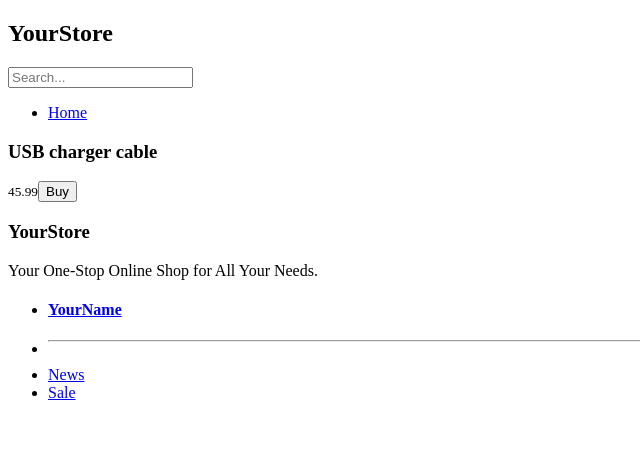
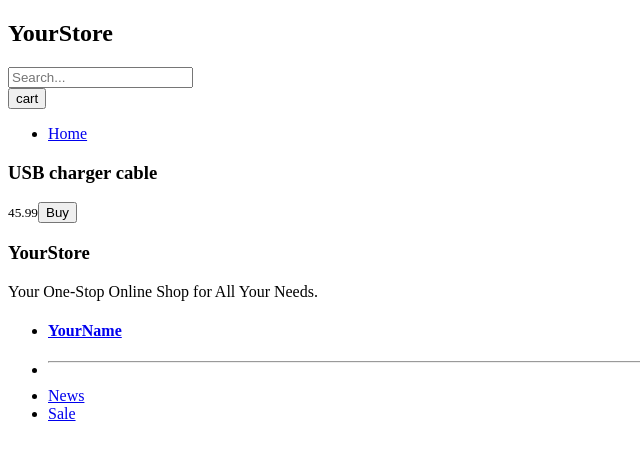
Before and after one commit to nexnic/YourStore, a React (Vite) app: page / in a window 1280 px wide. Shown: the top 460 px of the page, without its empty margins (0-640 px from the left). Built offline with nearby package versions, Linux system fonts and the light colour scheme; grey boxes are pictures that could not be loaded.

Commit message:
adding cart to nav

```diff
--- a/src/script/pages/Navigation.tsx
+++ b/src/script/pages/Navigation.tsx
@@ -2,7 +2,7 @@
     // Reach
         import { Link } from "react-router-dom";
 import Input from '../Components/Input'
-
+import Cart from "./cart";
 
 export default function Navigation({pageConfig}) {
 
@@ -17,9 +17,7 @@ export default function Navigation({pageConfig}) {
                     <div>
                         <Input Class={'navbar__search'} Type={'text'} PlaceHolder={'Search...'}/>
                     </div>
-                    <div>
-                        <i className="fa-solid fa-cart-shopping"></i>
-                    </div>
+                    <Cart/>
                 </div>
                 <div className="navBar__bottom">
                     <ul>
```
